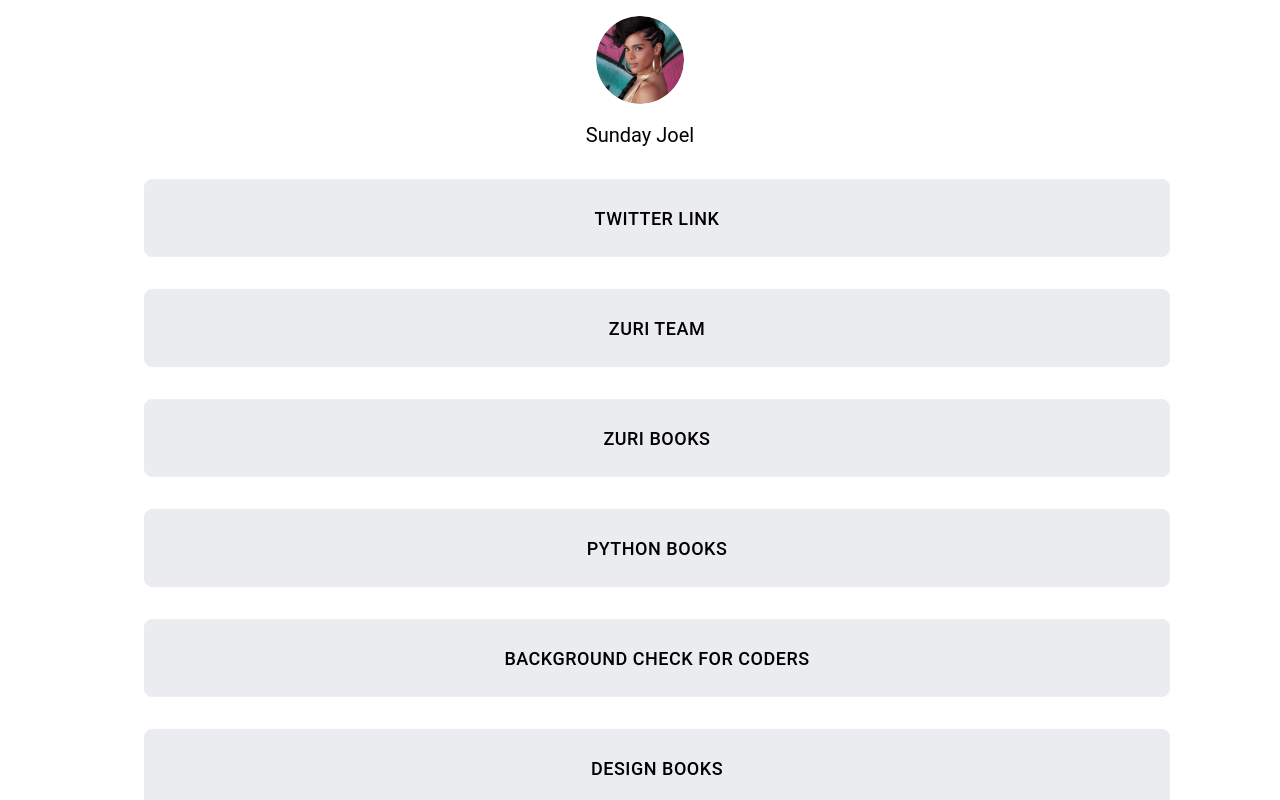
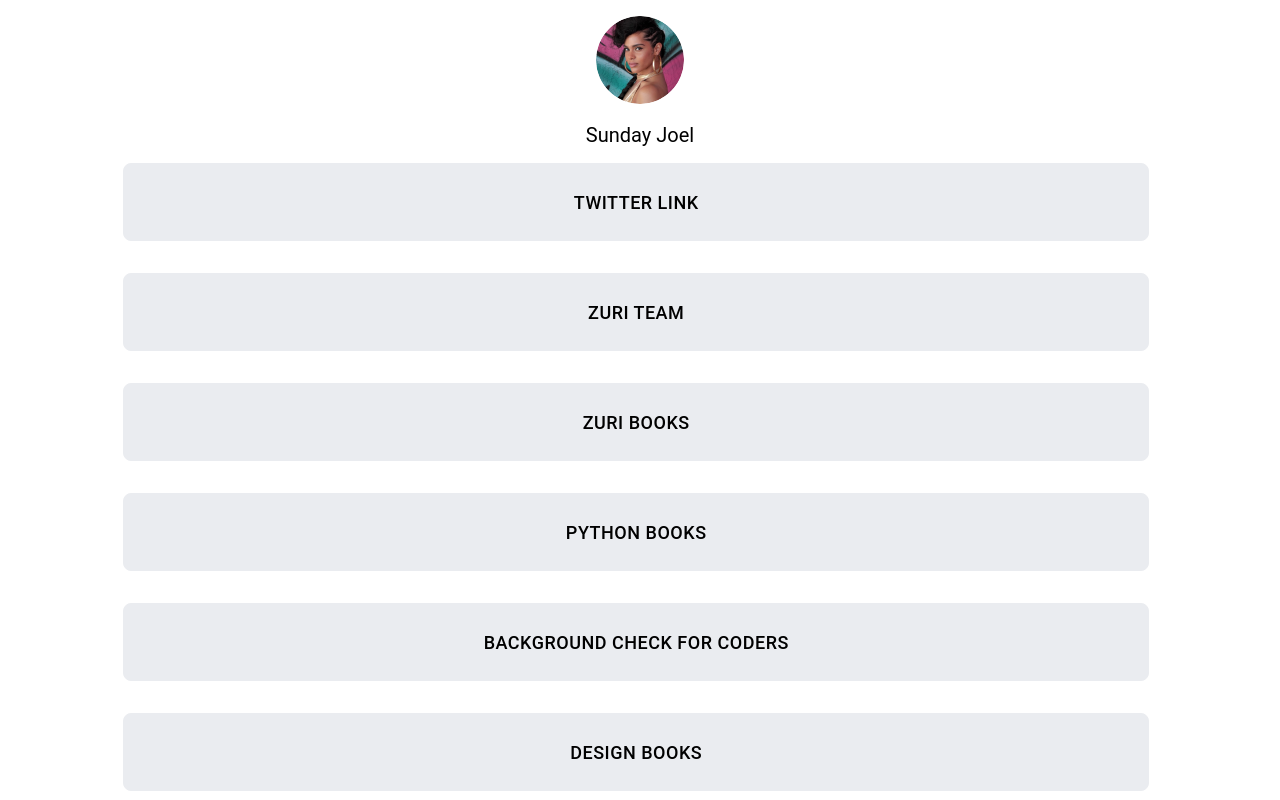
Before and after one commit to uniquejoel/HNG-Task-1, a React (Create React App) app: page / in a window 1280 px wide. Shown: the top 800 px of the page. Built offline with nearby package versions, Linux system fonts and the light colour scheme.

Commit message:
centralization

```diff
--- a/src/App.css
+++ b/src/App.css
@@ -1,11 +1,12 @@
 *{
   margin: 0;
   padding: 0;
+
 }
 .App {
   display: flex;
   margin: auto;
-
+  align-items: center;
  justify-content: center;
  width: 80%;
 }
--- a/src/components/Homepage.js
+++ b/src/components/Homepage.js
@@ -26,7 +26,8 @@
     justifyContent: "center",
     alignItems: "center",
     textAlign: "center",
-    color: "#000000"
+    color: "#000000",
+    marginLeft: "-4.8px"
 
 })
 
@@ -49,7 +50,7 @@
   return (
 
          <Stack direction="column" bgcolor="white" width="100%">
-         <UserBox margin={2} gap={1} >
+         <UserBox mt={2} gap={1} >
             <Avatar alt="profile__img" id="profile__img" src={profile__img}
                 sx={{
                     height: "88px",
```
